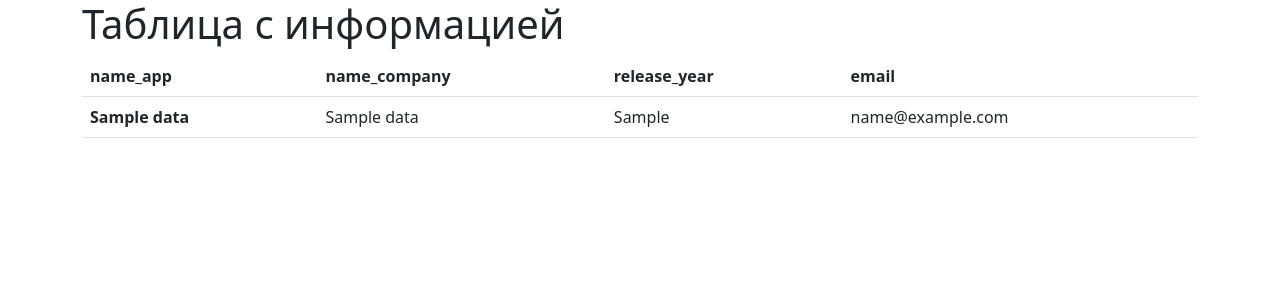
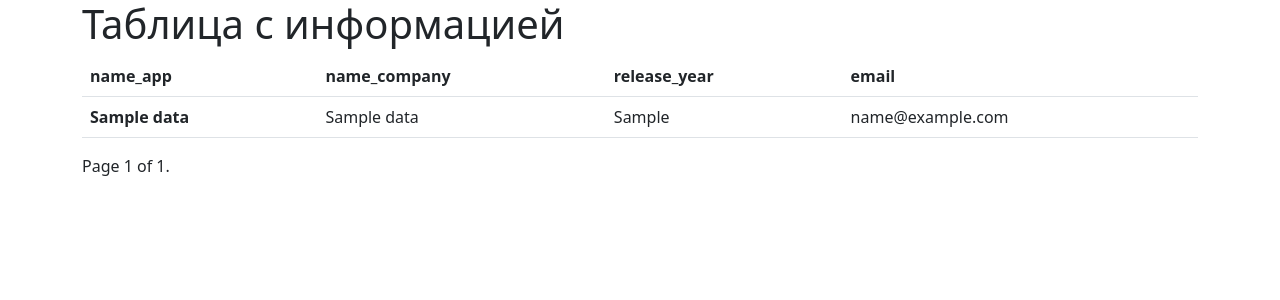
Before and after one commit to Vanxolter/lingvanex, a Django app: page / in a window 1280 px wide. Shown: the top 300 px of the page. Run offline with Django 4.2, Linux system fonts and the light colour scheme; tables that the repository leaves empty hold one stand-in row (values such as "Sample post").

Commit message:
add paginator

```diff
--- a/parseapp/main/views.py
+++ b/parseapp/main/views.py
@@ -1,8 +1,22 @@
 from django.shortcuts import render, redirect
-
+from django.core.paginator import Paginator, EmptyPage, PageNotAnInteger
 from main.models import Parse_data
 
 
 def main_page(request):
-    context = Parse_data.objects.filter().all
-    return render(request, 'main_page.html', {"context": context})
+    context = Parse_data.objects.all()
+    paginator = Paginator(context, 10)  # 3 posts in each page
+    page = request.GET.get('page')
+    try:
+        apps = paginator.page(page)
+    except PageNotAnInteger:
+        # If page is not an integer deliver the first page
+        apps = paginator.page(1)
+    except EmptyPage:
+        # If page is out of range deliver last page of results
+        apps = paginator.page(paginator.num_pages)
+    return render(request,
+                  'main_page.html',
+                  {'page': page,
+                   'apps': apps,
+                   })
--- a/parseapp/templates/main_page.html
+++ b/parseapp/templates/main_page.html
@@ -20,19 +20,19 @@
             <th scope="col">email</th>
         </tr>
         </thead>
-        {% for info in context %}
+        {% for app in apps %}
             <tbody>
 
             <tr>
-                <th scope="row">{{ info.name_app }}</th>
-                <td>{{ info.name_company }}</td>
-                <td>{{ info.release_year }}</td>
-                <td>{{ info.email }}</td>
-                </a>
+                <th scope="row">{{ app.name_app }}</th>
+                <td>{{ app.name_company }}</td>
+                <td>{{ app.release_year }}</td>
+                <td>{{ app.email }}</td>
             </tr>
             </tbody>
         {% endfor %}
     </table>
+{% include "pagination.html" with page=apps %}
 </div>
 
 <script src="https://cdn.jsdelivr.net/npm/@popperjs/core@2.11.6/dist/umd/popper.min.js"
--- /dev/null
+++ b/parseapp/templates/pagination.html
@@ -0,0 +1,13 @@
+<div class="pagination">
+    <span class="step-links">
+        {% if page.has_previous %}
+            <a href="?page={{ page.previous_page_number }}">Previous</a>
+        {% endif %}
+        <span class="current">
+            Page {{ page.number }} of {{ page.paginator.num_pages }}.
+        </span>
+        {% if page.has_next %}
+            <a href="?page={{ page.next_page_number }}">Next</a>
+        {% endif %}
+    </span>
+</div>
```
